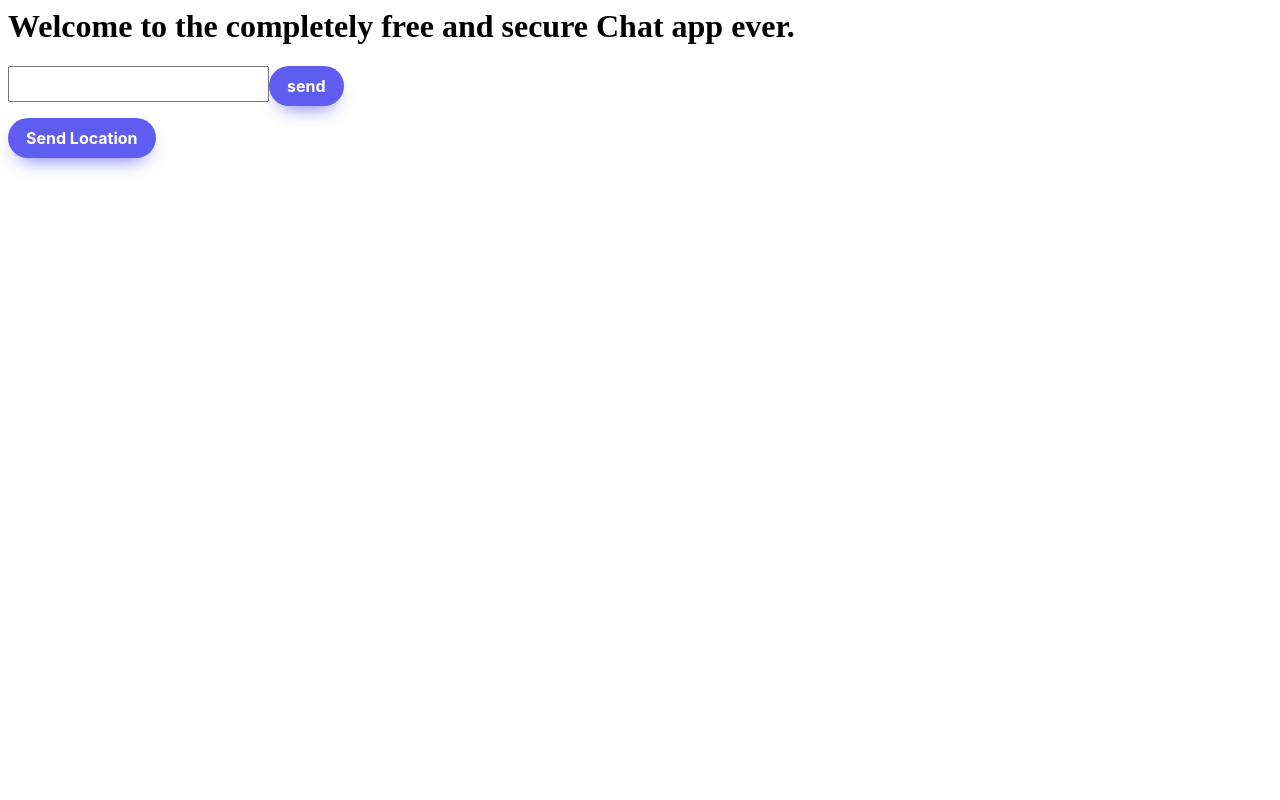
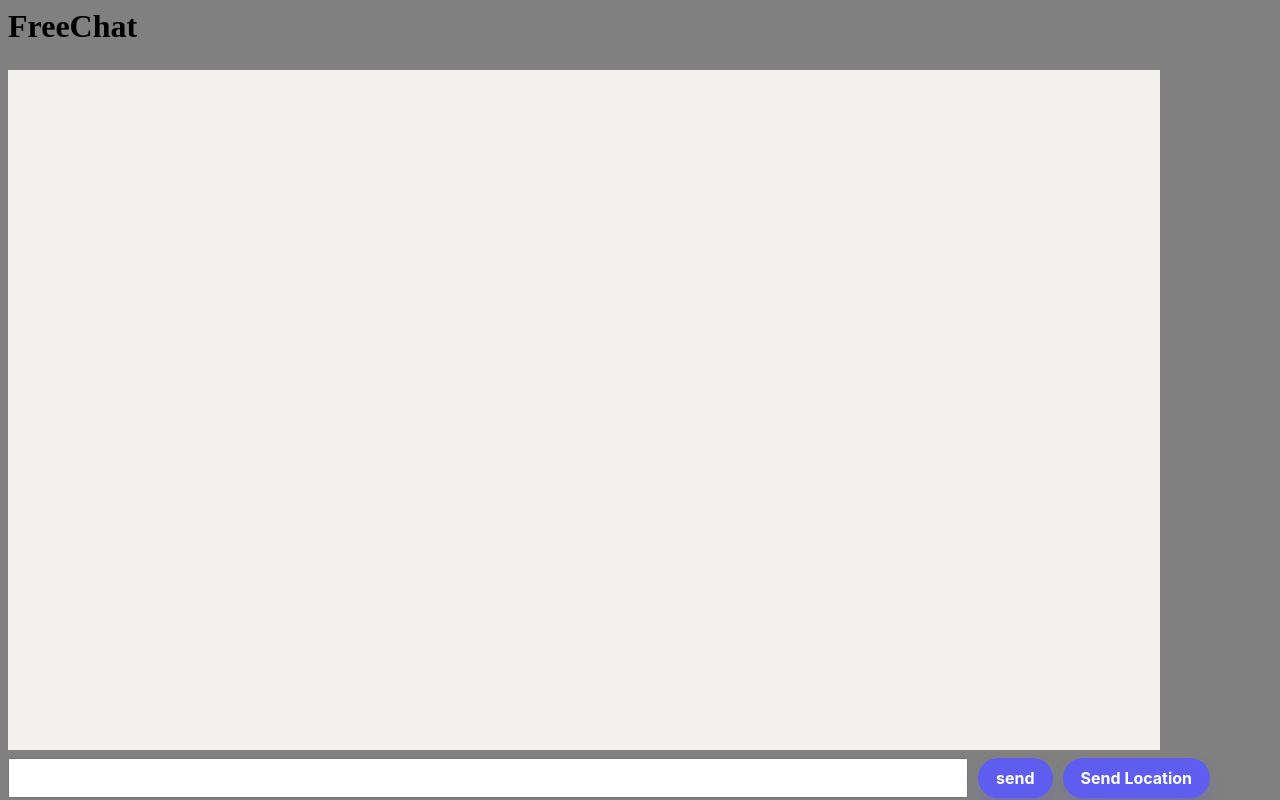
Before and after one commit to Akhileshpm/ChatApp, a website: page public/index.html in a window 1280 px wide. Drawn offline with nearby package versions, Linux system fonts and the light colour scheme; no server answers.

Commit message:
modified css

```diff
--- a/public/index.html
+++ b/public/index.html
@@ -1,59 +1,32 @@
 <html>
     <head>
         <title>Chat App</title>
+        <link rel="stylesheet" href="style.css">
     </head>
     <body>
-        <h1>Welcome to the completely free and secure Chat app ever.</h1>
-        <div id="messages"></div>
-        <form>
-            <textarea name="message" id="textarea" cols="30" rows="2" style="resize: none;"></textarea>
-            <input class="button-34" type="submit" value="send" id="submit-button">
-        </form>
-        <button class="button-34" id="send-location">Send Location</button>
-        <script id="message-template" type="text/html">
-            <div id="msg-box">
-                <p style="display: flex;"> <span class="createdAt">{{createdAt}}</span> - {{message}}</p>
+        <h1>FreeChat</h1>
+        <div id="chat-window">
+            <div id="messages">
+                <script id="message-template" type="text/html">
+                    <div id="msg-box">
+                        <p id="chat-message" style="display: flex;"> <span class="createdAt">{{createdAt}}</span> - {{message}}</p>
+                    </div>
+                </script>
             </div>
-        </script>
-        <style>
-            .button-34 {
-                background: #5E5DF0;
-                border-radius: 999px;
-                box-shadow: #5E5DF0 0 10px 20px -10px;
-                box-sizing: border-box;
-                color: #FFFFFF;
-                cursor: pointer;
-                font-family: Inter,Helvetica,"Apple Color Emoji","Segoe UI Emoji",NotoColorEmoji,"Noto Color Emoji","Segoe UI Symbol","Android Emoji",EmojiSymbols,-apple-system,system-ui,"Segoe UI",Roboto,"Helvetica Neue","Noto Sans",sans-serif;
-                font-size: 16px;
-                font-weight: 700;
-                line-height: 24px;
-                opacity: 1;
-                outline: 0 solid transparent;
-                padding: 8px 18px;
-                user-select: none;
-                -webkit-user-select: none;
-                touch-action: manipulation;
-                width: fit-content;
-                word-break: break-word;
-                border: 0;
-                margin-bottom: 10px;
-                position: absolute;
-                }
-            .createdAt {
-                font-size: small;
-                font-family: sans-serif;
-            }
-            .location-box{
-                margin: 15px 0px;
-                background: beige;
-                height: 50px;
-            }
-            #msg-box{
-                display: flex;
-                background: antiquewhite;
-                height: 50px;
-            }
-        </style>
+      </div>
+          <div id="buttonAndTextField"
+               <form>
+                <textarea
+                  name="message"
+                  id="textarea"
+                  cols="30"
+                  rows="2"
+                  style="resize: none"
+                ></textarea>
+                <input class="button-34" type="submit" value="send" id="submit-button" />
+              </form>
+              <button class="button-34" id="send-location">Send Location</button>
+          </div>
         <script src="https://cdnjs.cloudflare.com/ajax/libs/mustache.js/4.1.0/mustache.min.js"></script>
         <script src="https://cdnjs.cloudflare.com/ajax/libs/moment.js/2.29.4/moment.min.js"></script>
         <script src="https://cdnjs.cloudflare.com/ajax/libs/qs/6.11.0/qs.min.js"></script>
--- /dev/null
+++ b/public/style.css
@@ -0,0 +1,55 @@
+#chat-window {
+    height: 85vh;
+    position: absolute;
+    bottom: 50px;
+    width: 90vw;
+    background: #f3f1ee;
+    overflow-y: auto;
+  }
+  #buttonAndTextField {
+    position: absolute;
+    display: inline-flex;
+    bottom: 2px;
+    gap:10px;
+  }
+  textarea{
+    width: 75vw;
+  }
+  #chat-message {
+    max-height: fit-content;
+    border: #45b7a2 2px solid;
+    max-width: 450px;
+    background: white;
+    border-radius: 8px;
+    padding: 3px;
+  }
+  .createdAt {
+    color: grey;
+  }
+  .button-34 {
+    background: #5E5DF0;
+    border-radius: 999px;
+    box-shadow: #5E5DF0 0 10px 20px -10px;
+    box-sizing: border-box;
+    color: #FFFFFF;
+    cursor: pointer;
+    font-family: Inter,Helvetica,"Apple Color Emoji","Segoe UI Emoji",NotoColorEmoji,"Noto Color Emoji","Segoe UI Symbol","Android Emoji",EmojiSymbols,-apple-system,system-ui,"Segoe UI",Roboto,"Helvetica Neue","Noto Sans",sans-serif;
+    font-size: 16px;
+    font-weight: 700;
+    line-height: 24px;
+    opacity: 1;
+    outline: 0 solid transparent;
+    padding: 8px 18px;
+    user-select: none;
+    -webkit-user-select: none;
+    touch-action: manipulation;
+    width: fit-content;
+    word-break: break-word;
+    border: 0;
+    }
+    .button-34:hover{
+      background: rgb(113, 230, 113);
+    }
+    body{
+      background: grey;
+    }
```
